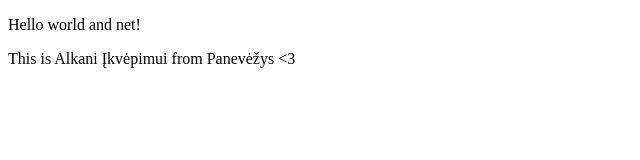
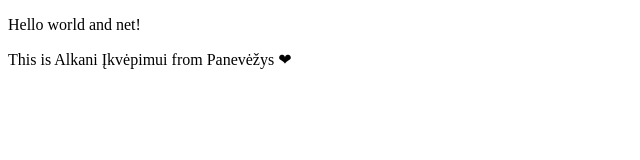
Before and after one commit to alkaniikvepimui/alkaniikvepimui, a plain HTML site: page index.html in a window 1280 px wide. Shown: the full height of the page, 0-640 px from the left. Drawn offline with Linux system fonts and the light colour scheme.

Commit message:
Update index.html

```diff
--- a/index.html
+++ b/index.html
@@ -5,6 +5,6 @@
 </head>
 <body>
 	<p>Hello world and net!</p>
-	<p>This is Alkani Įkvėpimui from Panevėžys <3</p>
+	<p>This is Alkani Įkvėpimui from Panevėžys &#10084;</p>
 </body>
 </html>
```
